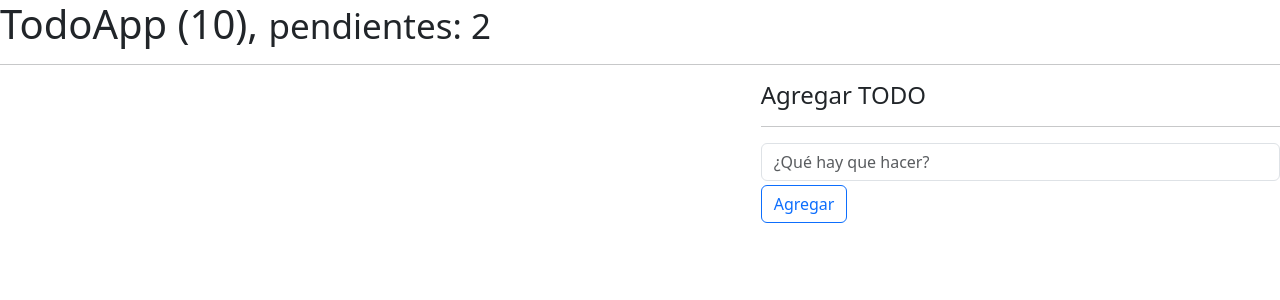
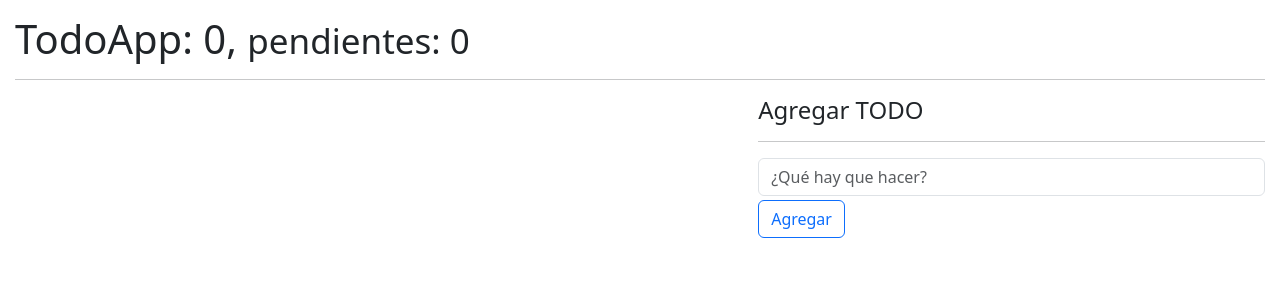
Before and after one commit to Javiergda/useReduceTODO, a React (Vite) app: page / in a window 1280 px wide. Shown: the top 300 px of the page. Built offline with nearby package versions, Linux system fonts and the light colour scheme.

Commit message:
hacer toggle todo

```diff
--- a/src/TodoAdd.jsx
+++ b/src/TodoAdd.jsx
@@ -13,11 +13,9 @@ export const TodoAdd = ({ handleNewTodo }) => {
             description: description,
             done: false,
         }
-
         handleNewTodo(newTodo);
         setDescription('');
     }
-
 
     return (
         <>
--- a/src/TodoApp.jsx
+++ b/src/TodoApp.jsx
@@ -4,14 +4,7 @@ import { TodoList } from "./TodoList";
 import { TodoAdd } from "./TodoAdd";
 
 
-const inialState = [
-    // {
-    //     id: new Date().getTime(),
-    //     description: 'primera tarea',
-    //     done: false,
-    // },
-
-];
+const inialState = [];
 
 const init = () => {
     return JSON.parse(localStorage.getItem('todos')) || []; // si es nulo devolvemos arreglo vacio
@@ -20,7 +13,6 @@ const init = () => {
 export const TodoApp = () => {
 
     const [todos, dispatch] = useReducer(todoReducer, inialState, init);
-
 
     useEffect(() => {
         localStorage.setItem('todos', JSON.stringify(todos));
@@ -42,9 +34,16 @@ export const TodoApp = () => {
         })
     }
 
+    const handleToggleTodo = (id) => {
+        dispatch({
+            type: '[TODO] Toggle Todo',
+            payload: id,
+        })
+    }
+
     return (
         <>
-            <h1>TodoApp (10), <small>pendientes: 2</small></h1>
+            <h1>TodoApp: {todos.length}, <small>pendientes: {todos.filter(todo => !todo.done).length}</small></h1>
             <hr />
 
             <div className="row">
@@ -52,19 +51,16 @@ export const TodoApp = () => {
                     <TodoList
                         todos={todos}
                         handleDeleteTodo={handleDeleteTodo}
+                        handleToggleTodo={handleToggleTodo}
                     />
                 </div>
 
                 <div className="col-5">
-                    {/* todo add onNewTodo(todo)*/}
-                    {/* {id:net Date(), description, done:fasle} */}
                     <h4>Agregar TODO</h4>
                     <hr />
                     <TodoAdd
                         handleNewTodo={handleNewTodo}
                     />
-
-                    {/* fin todo add */}
                 </div>
             </div>
         </>
--- a/src/TodoItem.jsx
+++ b/src/TodoItem.jsx
@@ -1,9 +1,14 @@
 import React from 'react'
 
-export const TodoItem = ({ todo, handleDeleteTodo }) => {
+export const TodoItem = ({ todo, handleDeleteTodo, handleToggleTodo }) => {
     return (
         <li className="list-group-item d-flex justify-content-between">
-            <span className="align-self-center">{todo.description}</span>
+            <span
+                className={`align-self-center ${(todo.done) ? 'text-decoration-line-through' : ''}`}
+                onClick={() => handleToggleTodo(todo.id)}
+            >
+                {todo.description}
+            </span>
             <button
                 className="btn btn-danger"
                 onClick={() => handleDeleteTodo(todo.id)}
--- a/src/TodoList.jsx
+++ b/src/TodoList.jsx
@@ -1,11 +1,7 @@
 import React from 'react'
 import { TodoItem } from './TodoItem'
 
-export const TodoList = ({ todos = [], handleDeleteTodo }) => {
-
-
-
-
+export const TodoList = ({ todos = [], handleDeleteTodo, handleToggleTodo }) => {
 
     return (
         <ul className="list-group">
@@ -15,10 +11,10 @@ export const TodoList = ({ todos = [], handleDeleteTodo }) => {
                         key={todo.id}
                         todo={todo}
                         handleDeleteTodo={handleDeleteTodo}
+                        handleToggleTodo={handleToggleTodo}
                     />
                 ))
             }
         </ul>
-
     )
 }
--- a/src/styles.css
+++ b/src/styles.css
@@ -0,0 +1,3 @@
+body {
+    margin: 15px
+}
--- a/src/todoReducer.js
+++ b/src/todoReducer.js
@@ -4,11 +4,22 @@ export const todoReducer = (initialState = [], action) => {
 
     switch (action.type) {
         case '[TODO] Add Todo':
-            return [...initialState, action.payload]
+            return [...initialState, action.payload];
 
         case '[TODO] Remove Todo':
-            return initialState.filter(todo => todo.id !== action.payload)
+            return initialState.filter(todo => todo.id !== action.payload);
 
+        case '[TODO] Toggle Todo':
+            return initialState.map(todo => {
+
+                if (todo.id === action.payload) {
+                    return {
+                        ...todo,
+                        done: !todo.done
+                    }
+                }
+                return todo;
+            });
 
         default:
             return initialState;
```
